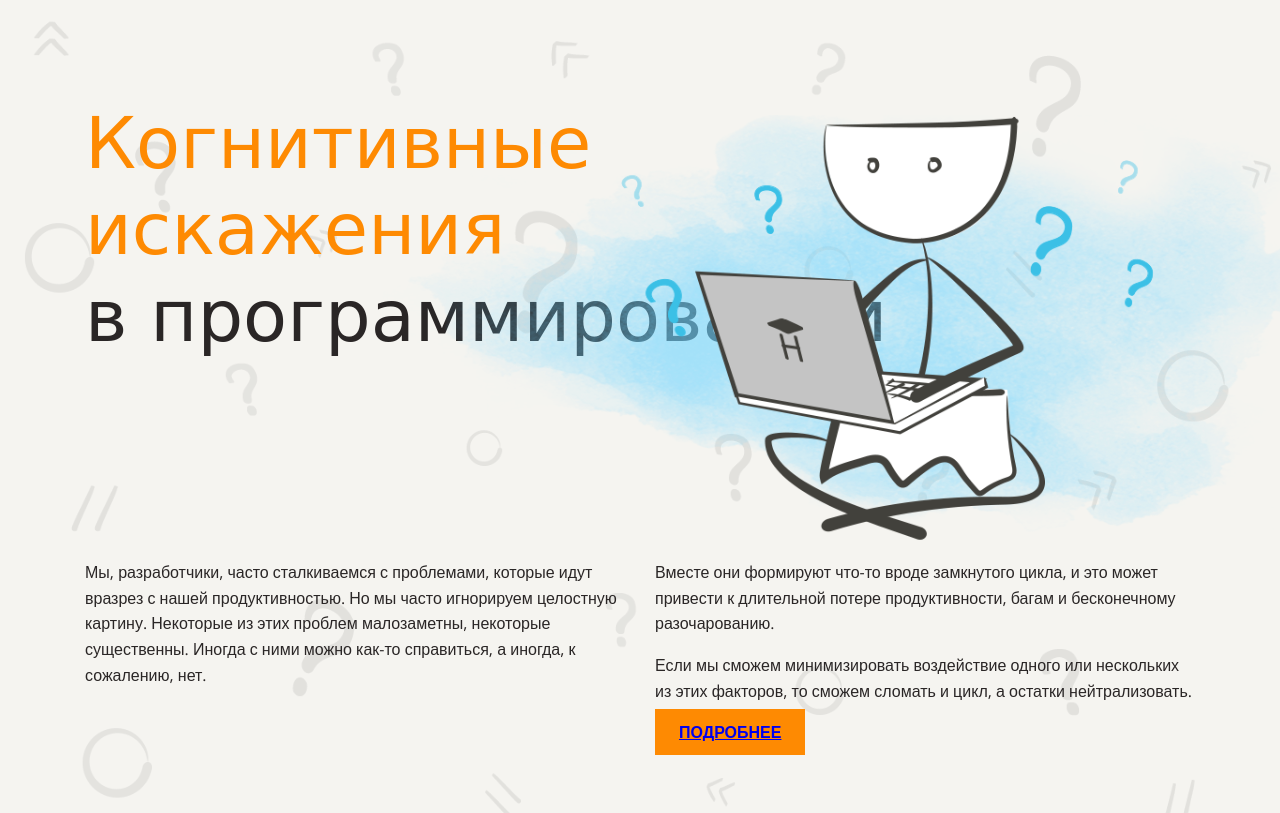
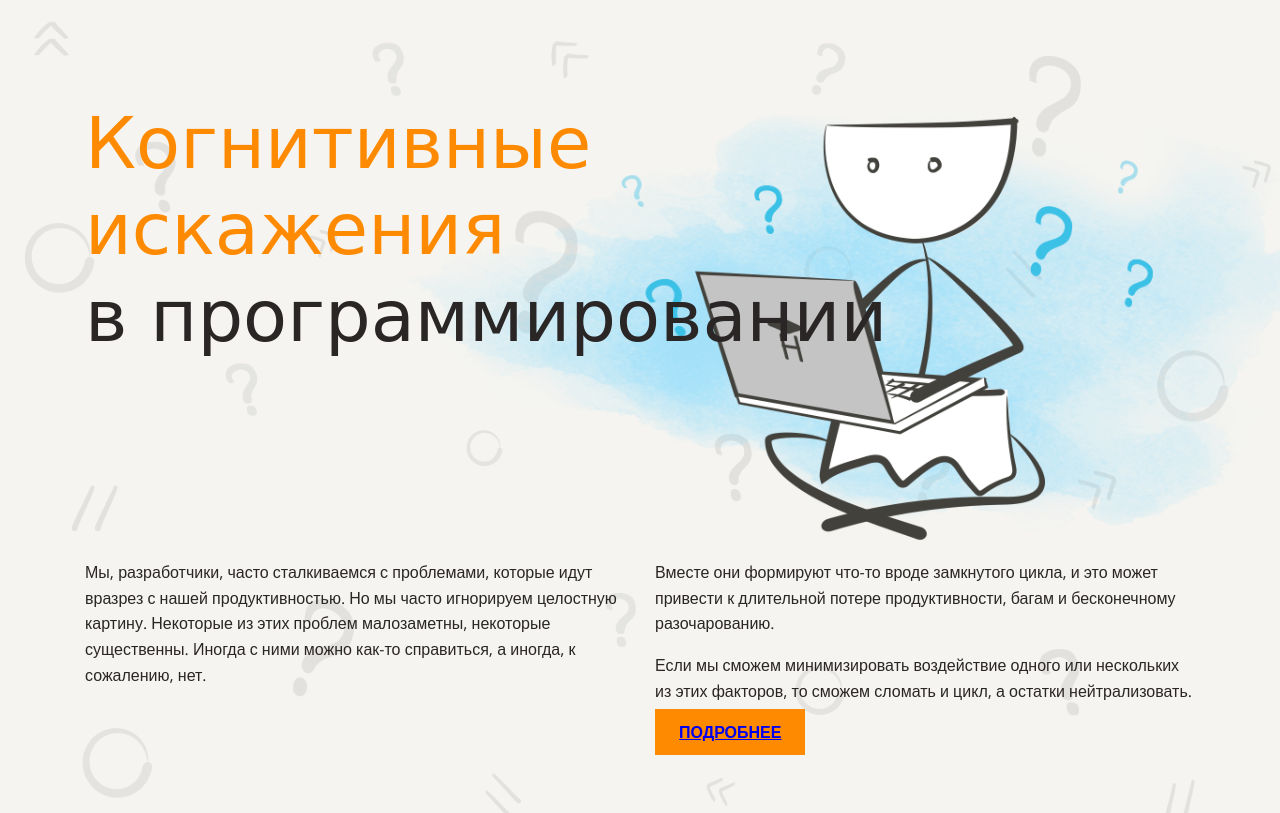
Before and after one commit to mclyalin/layout-designer-project-lvl1, a website: page src/index.html in a window 1280 px wide. Shown: the top 813 px of the page. Drawn offline with nearby package versions, Linux system fonts and the light colour scheme; a web font is replaced by a local one.

Commit message:
Fix background

```diff
--- a/src/styles/style.css
+++ b/src/styles/style.css
@@ -82,6 +82,8 @@ h3 {
   top: -45px;
   right: -270px;
 
+  z-index: -1;
+
   display: block;
   height: 525px;
 }
@@ -129,14 +131,13 @@ h3 {
 
 .bg-img {
   position: relative;
-  z-index: -2;
 }
 
 .bg-img::before {
   position: absolute;
   top: 0;
   left: 0;
-  z-index: -1;
+  z-index: 1;
 
   display: block;
   width: 100%;
@@ -144,10 +145,15 @@ h3 {
 
   background-image: url("../../assets/images/background.png");
   background-repeat: no-repeat;
+  background-position: 50% 0;
   background-size: cover;
   opacity: 0.1;
 
   content: "";
+}
+
+.bg-img > * {
+  z-index: 2;
 }
 
 /** Сolors **/
```
